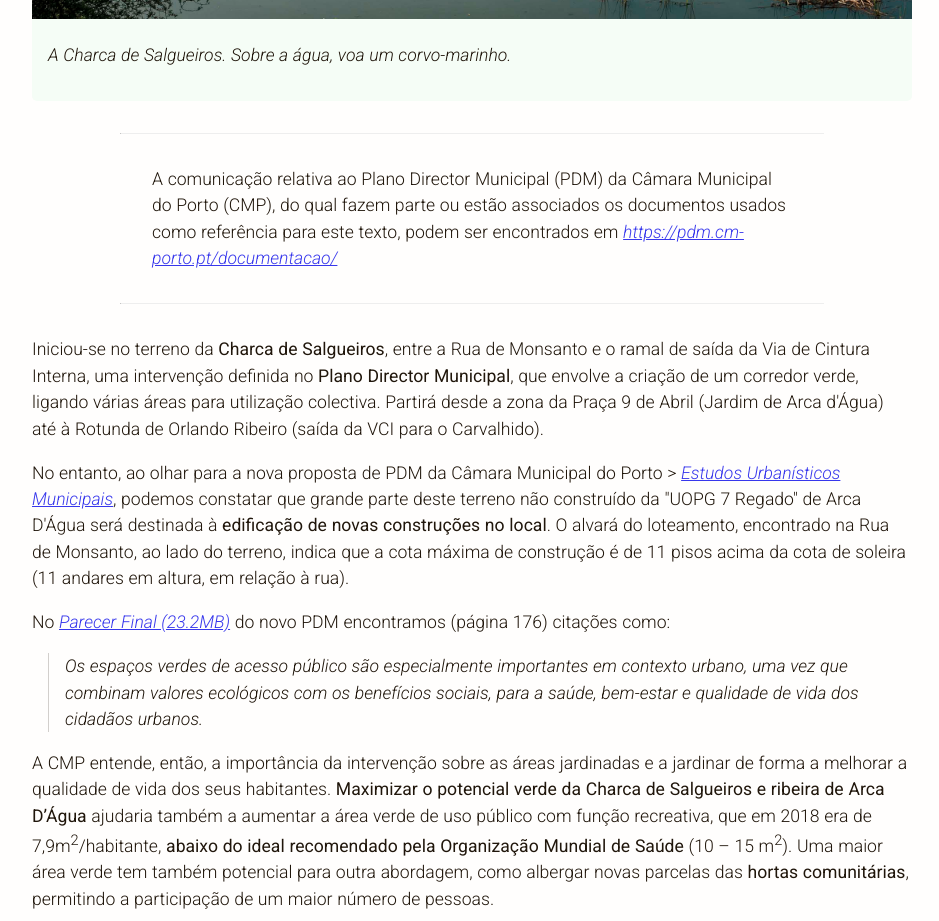
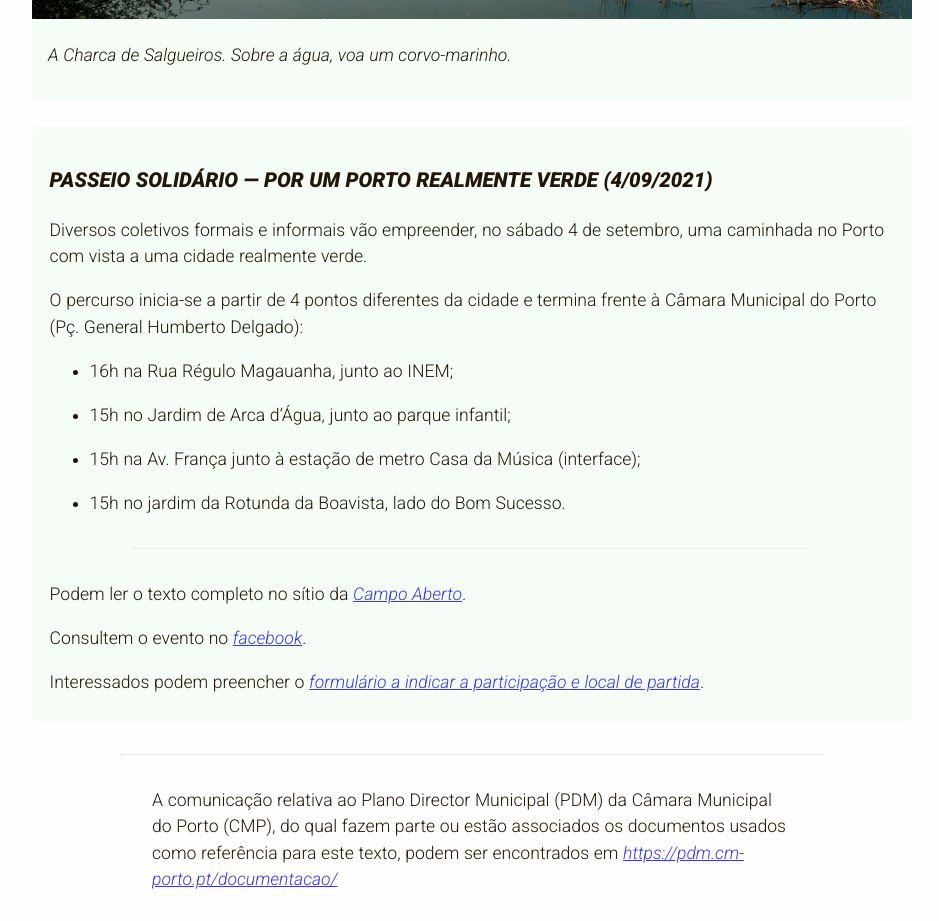
Before and after one commit to girlflux/charca-de-salgueiros, a plain HTML site: page index.html in a window 1280 px wide. Shown: the part 1037-1958 px from the top of the page, without its empty margins (168-1107 px from the left). Drawn offline with Linux system fonts and the light colour scheme.

Commit message:
added event

```diff
--- a/index.html
+++ b/index.html
@@ -56,6 +56,31 @@
                     </a>
                     <figcaption>A Charca de Salgueiros. Sobre a água, voa um corvo-marinho.</figcaption>
                 </figure>
+            </div>
+
+            <br>
+
+            <div class="event">
+                <h3>PASSEIO SOLIDÁRIO — POR UM PORTO REALMENTE VERDE (4/09/2021)</h3>
+
+                <p>Diversos coletivos formais e informais vão empreender, no sábado 4 de setembro, uma caminhada no Porto com vista a uma cidade realmente verde.</p>
+
+                <p>O percurso inicia-se a partir de 4 pontos diferentes da cidade e termina frente à Câmara Municipal do Porto (Pç. General Humberto Delgado):
+                    <ul>
+                        <li>16h na Rua Régulo Magauanha, junto ao INEM;</li>
+                        <li>15h no Jardim de Arca d’Água, junto ao parque infantil;</li>
+                        <li>15h na Av. França junto à estação de metro Casa da Música (interface);</li>
+                        <li>15h no jardim da Rotunda da Boavista, lado do Bom Sucesso.</li>
+                    </ul>
+                </p>
+
+                <hr>
+
+                <p>Podem ler o texto completo no sítio da <a href="https://www.campoaberto.pt/2021/08/28/passeio-solidario-por-uma-cidade-realmente-verde/" target="_blank" rel="noopener noreferrer">Campo Aberto</a>.</p>
+
+                <p>Consultem o evento no <a href="https://www.facebook.com/events/168007578745181/" target="_blank" rel="noopener noreferrer">facebook</a>.</p>
+
+                <p>Interessados podem preencher o <a href="https://docs.google.com/forms/d/e/1FAIpQLScMiwNo29HjKTwdwhhGY_s_gZteZ2JSgXNuR--v0SeEUNVNeg/viewform" target="_blank" rel="noopener noreferrer">formulário a indicar a participação e local de partida</a>.</p>
             </div>
 
             <hr>
--- a/style.css
+++ b/style.css
@@ -163,7 +163,8 @@ blockquote {
     margin-right: auto;
 }
 
-.demands {
+.demands,
+.event {
     background-color: var(--figcaption-color);
     border-radius: 5px;
     padding: 1.1rem 1.1rem 0.55rem 1.1rem;
```
